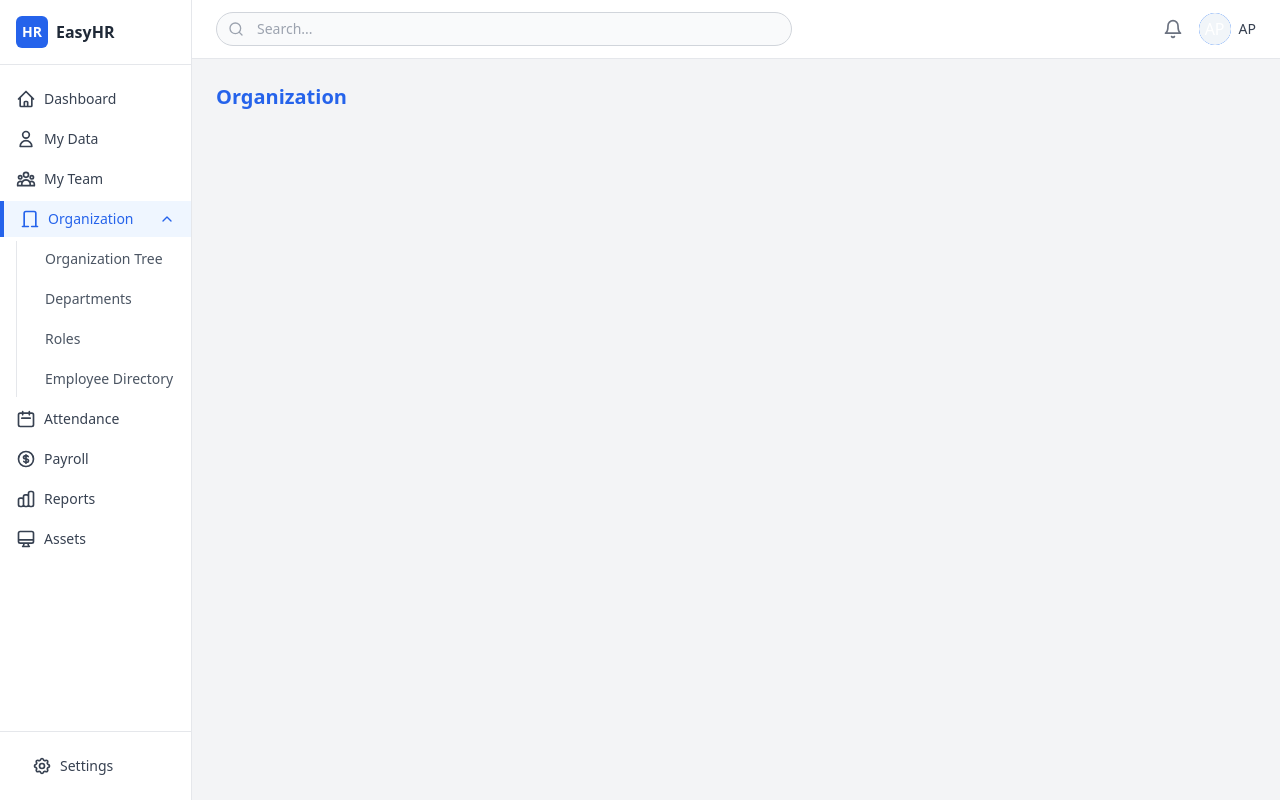
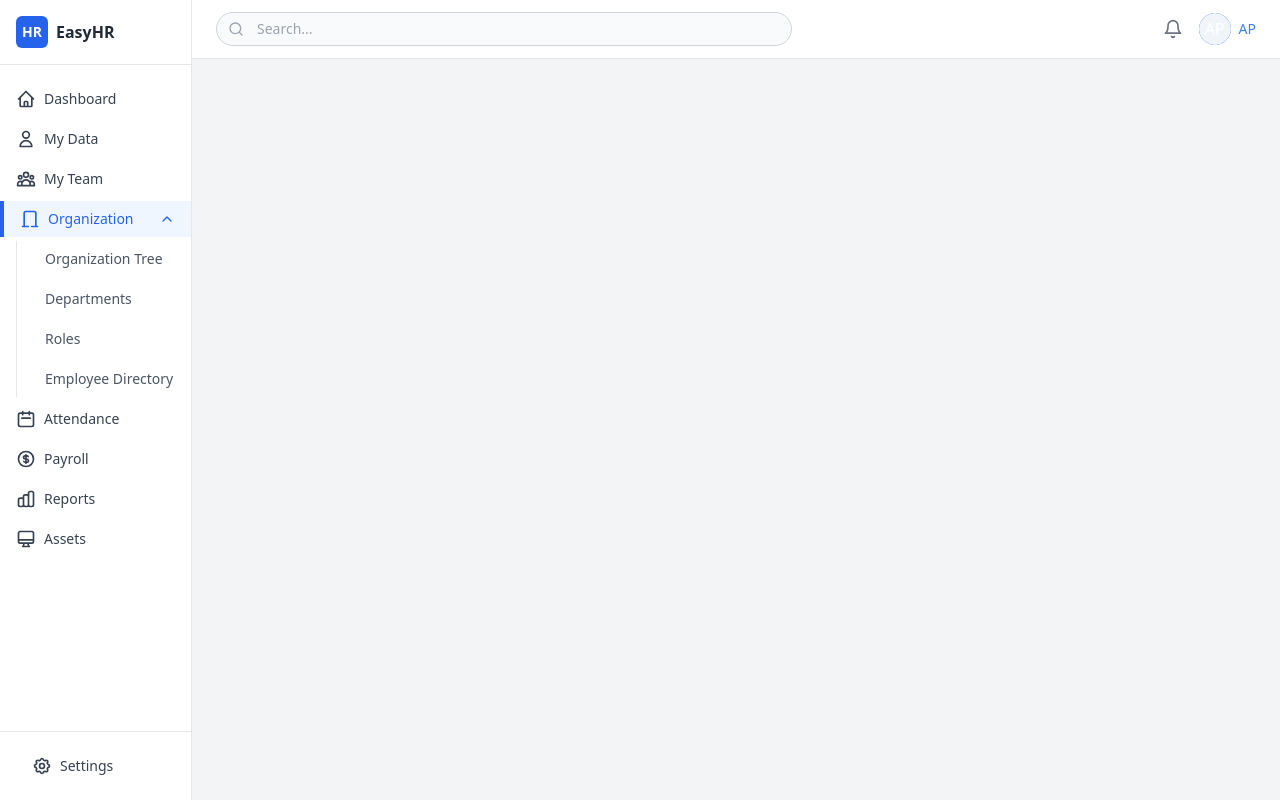
Before and after one commit to HackZzTynybay/heyhr, a React (Vite) app: page /organization in a window 1280 px wide. Built offline with nearby package versions, Linux system fonts and the light colour scheme.

Commit message:
Remove page name and update profile color
Remove the page name from the left corner and update the profile name color to match the UI.

```diff
--- a/src/components/MainLayout.tsx
+++ b/src/components/MainLayout.tsx
@@ -1,4 +1,3 @@
-
 import React, { ReactNode, useState } from 'react';
 import { Link, useLocation } from 'react-router-dom';
 import Logo from './Logo';
@@ -220,7 +219,7 @@ const MainLayout: React.FC<MainLayoutProps> = ({ children }) => {
                     <Avatar className="h-8 w-8 bg-blue-500 text-white">
                       <AvatarFallback>{initials}</AvatarFallback>
                     </Avatar>
-                    <span className="text-sm text-gray-700">{initials}</span>
+                    <span className="text-sm text-blue-500">{initials}</span>
                   </button>
                 </DropdownMenuTrigger>
                 <DropdownMenuContent align="end" className="w-56">
--- a/src/pages/organization/OrganizationLayout.tsx
+++ b/src/pages/organization/OrganizationLayout.tsx
@@ -7,9 +7,6 @@ const OrganizationLayout: React.FC = () => {
   return (
     <MainLayout>
       <div className="space-y-6">
-        <div className="flex justify-between items-center mb-6">
-          <h1 className="text-xl font-semibold text-blue-600">Organization</h1>
-        </div>
         <Outlet />
       </div>
     </MainLayout>
```
